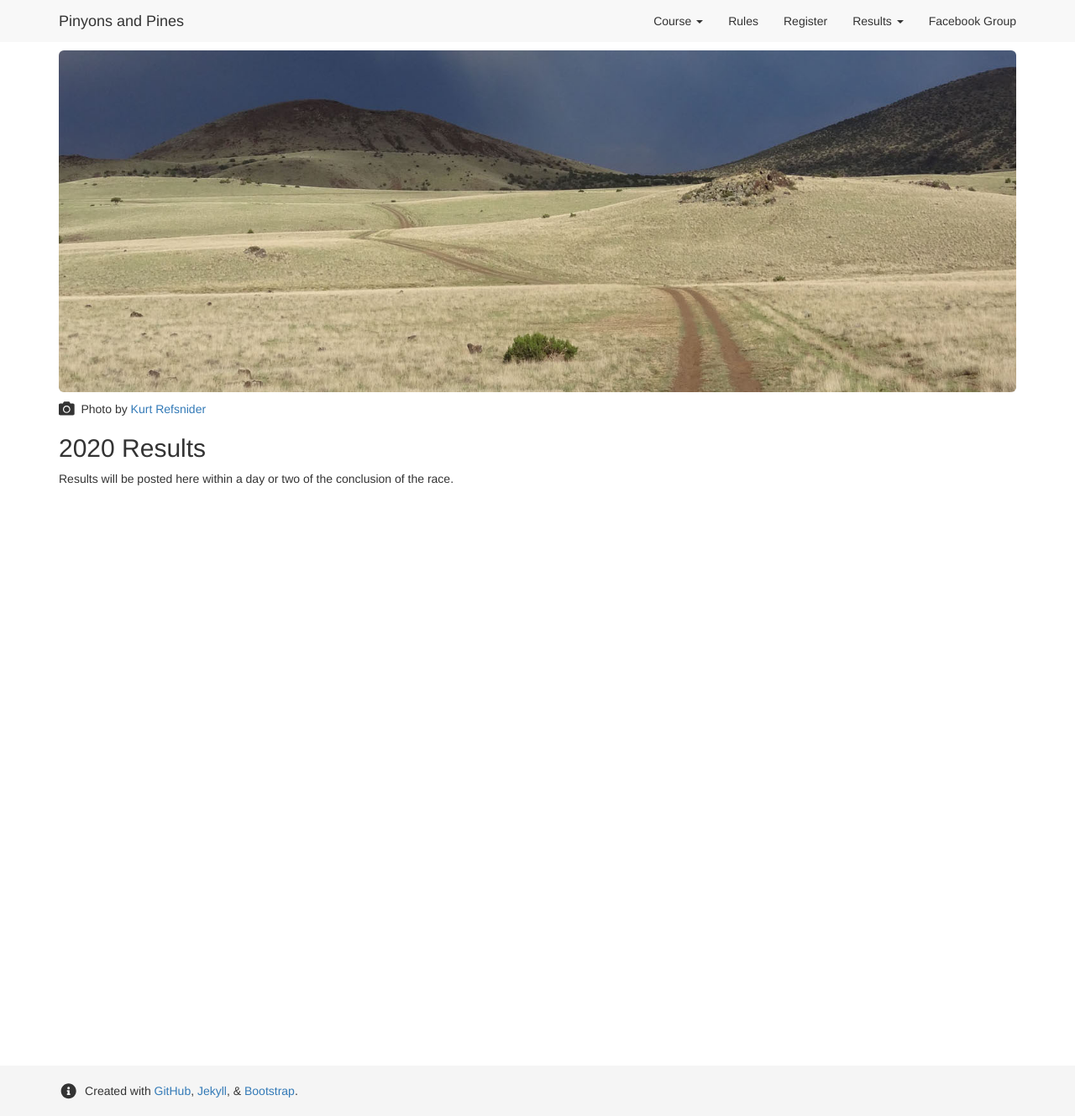
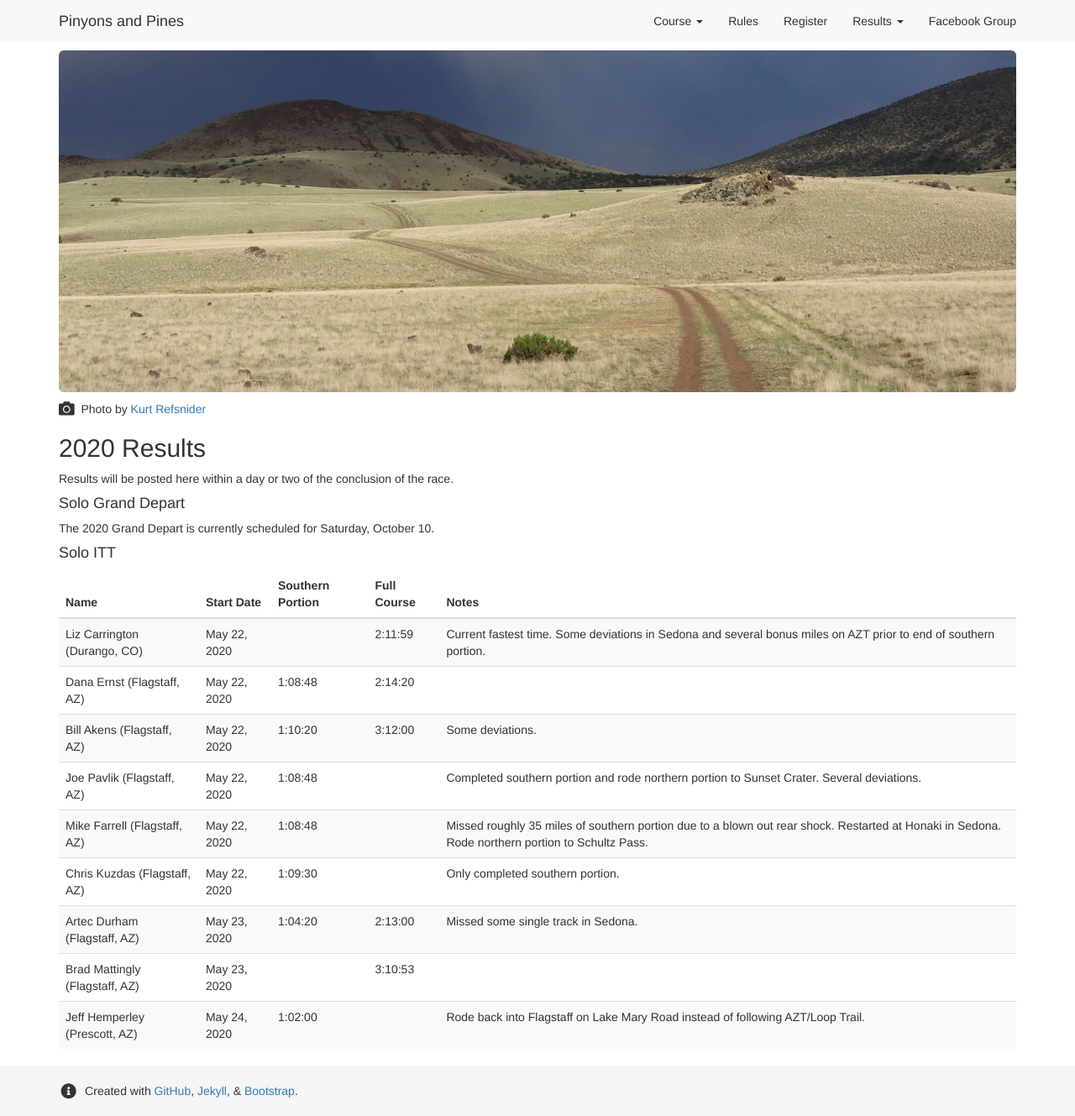
Before and after one commit to dcernst/PinyonsPines, a Jekyll site: the page built from results2020.md, in a window 1280 px wide and 1329 px high. Shown: the whole window at 84% size. Built offline with Jekyll 4.4.1, drawn with Linux system fonts in a browser that asks for light colours; nearby versions of some CDN libraries.

Commit message:
Update to results

```diff
--- a/results2020.md
+++ b/results2020.md
@@ -12,11 +12,11 @@
 
 Results will be posted here within a day or two of the conclusion of the race.
 
-<!-- The weather got the better of us on day two. Rain, snow, and intense wind shut down most of the riders. We only had two riders finish the entire route. Check out the event recap over on [bikepacking.com](https://bikepacking.com/news/2019-pinyons-pines-event-recap/) and watch the [Trackleaders replay](http://trackleaders.com/pinyonspines19).
-
 #### Solo Grand Depart
 
-<center>
+The 2020 Grand Depart is currently scheduled for Saturday, October 10.
+
+<!-- <center>
 <div class="table-responsive">
 <table class="table table-striped">
 <thead>
@@ -192,7 +192,7 @@
 </tbody>
 </table>
 </div>
-</center>
+</center> -->
 
 #### Solo ITT
 
@@ -202,7 +202,8 @@
 <thead>
 <tr>
 <th>Name</th>
-<th>Southern Loop</th>
+<th>Start Date</th>
+<th>Southern Portion</th>
 <th>Full Course</th>
 <th>Notes</th>
 </tr>
@@ -210,11 +211,39 @@
 <tbody>
 
 <tr>
-<td>Ceasar Medina (Reno, NV)</td> <td>1:13:14</td>	<td></td>	<td>Only southern loop</td>
+<td>Liz Carrington (Durango, CO)</td> <td>May 22, 2020</td> <td></td>	<td>2:11:59</td>	<td>Current fastest time. Some deviations in Sedona and several bonus miles on AZT prior to end of southern portion.</td>
 </tr>
 
 <tr>
-<td>Jim Geray (Decatur, TX)</td> <td></td>	<td></td>	<td>Dropped out</td>
+<td>Dana Ernst (Flagstaff, AZ)</td> <td>May 22, 2020</td> <td>1:08:48</td> <td>2:14:20</td> <td></td>
+</tr>
+
+<tr>
+<td>Bill Akens (Flagstaff, AZ)</td> <td>May 22, 2020</td> <td>1:10:20</td> <td>3:12:00</td>	<td>Some deviations.</td>
+</tr>
+
+<tr>
+<td>Joe Pavlik (Flagstaff, AZ)</td> <td>May 22, 2020</td> <td>1:08:48</td> <td></td>	<td>Completed southern portion and rode northern portion to Sunset Crater. Several deviations.</td>
+</tr>
+
+<tr>
+<td>Mike Farrell (Flagstaff, AZ)</td> <td>May 22, 2020</td> <td>1:08:48</td>	<td></td>	<td>Missed roughly 35 miles of southern portion due to a blown out rear shock. Restarted at Honaki in Sedona. Rode northern portion to Schultz Pass.</td>
+</tr>
+
+<tr>
+<td>Chris Kuzdas (Flagstaff, AZ)</td> <td>May 22, 2020</td> <td>1:09:30</td>	<td></td>	<td>Only completed southern portion.</td>
+</tr>
+
+<tr>
+<td>Artec Durham (Flagstaff, AZ)</td> <td>May 23, 2020</td>	<td>1:04:20</td> <td>2:13:00</td>	<td>Missed some single track in Sedona.</td>
+</tr>
+
+<tr>
+<td>Brad Mattingly (Flagstaff, AZ)</td> <td>May 23, 2020</td>	<td></td> <td>3:10:53</td> <td></td>
+</tr>
+
+<tr>
+<td>Jeff Hemperley (Prescott, AZ)</td> <td>May 24, 2020</td>	<td>1:02:00</td> <td></td> <td>Rode back into Flagstaff on Lake Mary Road instead of following AZT/Loop Trail.</td>
 </tr>
 
 </tbody>
@@ -222,7 +251,7 @@
 </div>
 </center>
 
-#### Duo ITT
+<!-- #### Duo ITT
 
 <center>
 <div class="table-responsive">
```
